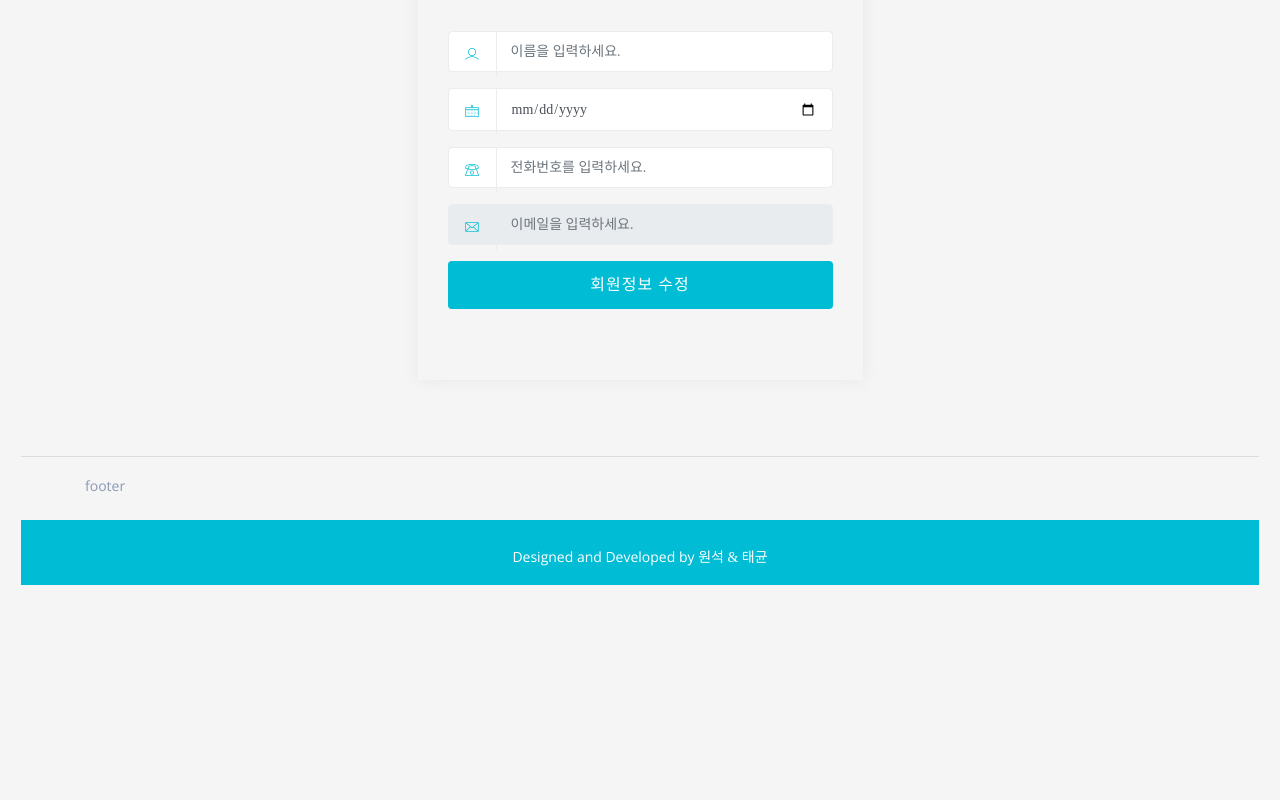
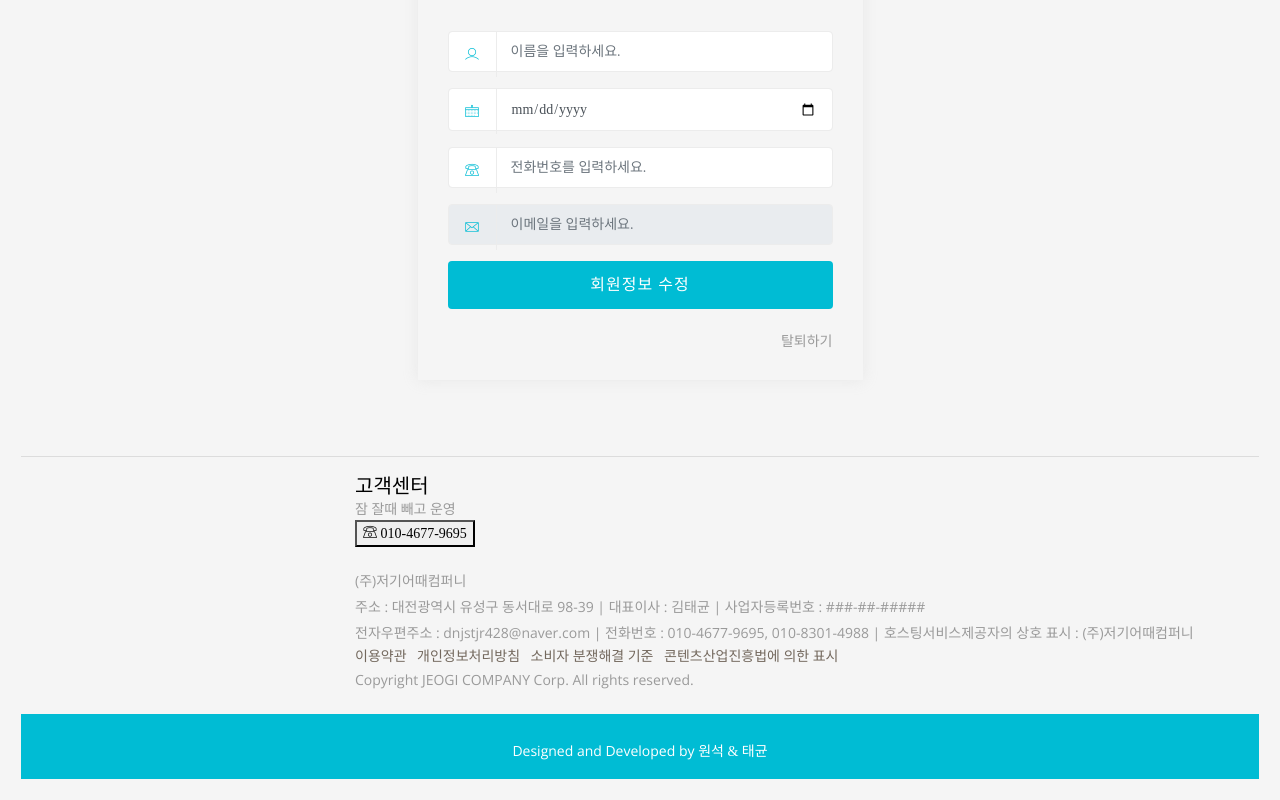
Before and after one commit to jeogi-trip/jeogi-frontend, a Vue app: page /mypage in a window 1280 px wide. Shown: the part 593-1393 px from the top of the page. Before the commit the page ends 1199 px from the top, so only its background shows below. Built offline with nearby package versions, Linux system fonts and the light colour scheme; no server answers; sample sign-in values are in the browser's storage; a web font is replaced by a local one.

Commit message:
Feat: 마이페이지, 푸터 기능 구현

```diff
--- a/src/components/main/Search.vue
+++ b/src/components/main/Search.vue
@@ -55,7 +55,7 @@ const search = () => {
               <h2 class="head-title">여기말고 저기어때</h2>
               <p style="font-size: 20px">원하는 관광지의 카테고리를 검색하세요~</p>
               <br />
-              <p>by 최강 8팀 원석 태균</p>
+              <p>by 최강 1팀 원석 태균</p>
               <div class="job-search-form">
                 <form @submit.prevent="search">
                   <div class="row justify-content-center">
--- a/src/views/Footer.vue
+++ b/src/views/Footer.vue
@@ -6,66 +6,59 @@
         <div class="row">
           <div class="col-lg-3 col-md-3 col-xs-12">
             <div class="widget">
-              <div class="footer-logo"></div>
-              <div class="textwidget">
-                <p>footer</p>
+              <div class="textwidget"></div>
+            </div>
+          </div>
+          <footer class="css-9qom1h">
+            <div class="css-1fgyqqx">
+              <div class="css-c0kwb1">
+                <div class="css-1vuxzqq">
+                  <p class="css-1gnon5j" style="font-family: 'neon'; color: black; font-size: 20px">고객센터</p>
+                  <div class="css-19umuyy">
+                    <span class="css-nmy3yi">잠 잘때 빼고 운영</span>
+                    <div class="css-n975cn">
+                      <div class="css-knq94i">
+                        <button class="gc-box-button css-a1gmol" type="button">
+                          <span class="css-12z0wuy"></span><span><i class="lni-phone"></i> 010-4677-9695</span>
+                        </button>
+                        <br />
+                      </div>
+                    </div>
+                  </div>
+                </div>
+              </div>
+              <br />
+              <div class="css-e4bi2j">
+                <div class="css-3vdfrz">
+                  <div>
+                    <p class="css-1k8ervc">(주)저기어때컴퍼니</p>
+                    <p class="css-1k8ervc">
+                      주소 : 대전광역시 유성구 동서대로 98-39 | 대표이사 : 김태균 | 사업자등록번호 : ###-##-#####
+                    </p>
+                    <p class="css-1k8ervc">
+                      전자우편주소 : dnjstjr428@naver.com | 전화번호 : 010-4677-9695, 010-8301-4988 |
+                      호스팅서비스제공자의 상호 표시 : (주)저기어때컴퍼니
+                    </p>
+                  </div>
+                  <div class="css-qy85o2">
+                    <div class="css-1n7awt3">
+                      <a role="link" aria-disabled="false" target="_blank" class="css-c7u1xc" href="#"
+                        ><span>이용약관&nbsp;&nbsp;&nbsp;</span></a
+                      ><a role="link" aria-disabled="false" target="_blank" class="css-1y4w1hc" href="#"
+                        ><span>개인정보처리방침&nbsp;&nbsp;&nbsp;</span></a
+                      >
+                      <a role="link" aria-disabled="false" target="_blank" class="css-c7u1xc" href="#"
+                        ><span>소비자 분쟁해결 기준&nbsp;&nbsp;&nbsp;</span></a
+                      ><a role="link" aria-disabled="false" target="_blank" class="css-c7u1xc" href="#"
+                        ><span>콘텐츠산업진흥법에 의한 표시</span></a
+                      >
+                    </div>
+                  </div>
+                </div>
+                <p class="css-1k8ervc">Copyright JEOGI COMPANY Corp. All rights reserved.</p>
               </div>
             </div>
-          </div>
-          <!-- <div class="col-lg-6 col-md-4 col-xs-12">
-            <div class="widget">
-              <h3 class="block-title">Quick Links</h3>
-              <ul class="menu">
-                <li><a href="#">About Us</a></li>
-                <li><a href="#">Support</a></li>
-                <li><a href="#">License</a></li>
-                <li><a href="#">Contact</a></li>
-              </ul>
-              <ul class="menu">
-                <li><a href="#">Terms &amp; Conditions</a></li>
-                <li><a href="#">Privacy</a></li>
-                <li><a href="#">Refferal Terms</a></li>
-                <li><a href="#">Product License</a></li>
-              </ul>
-            </div>
-          </div> -->
-          <!-- <div class="col-lg-3 col-md-4 col-xs-12">
-            <div class="widget">
-              <h3 class="block-title">Subscribe Now</h3>
-              <p>Sed consequat sapien faus quam bibendum convallis.</p>
-              <form method="post" id="subscribe-form" name="subscribe-form" class="validate">
-                <div class="form-group is-empty">
-                  <input
-                    type="email"
-                    value=""
-                    name="Email"
-                    class="form-control"
-                    id="EMAIL"
-                    placeholder="Enter Email..."
-                    required=""
-                  />
-                  <button type="submit" name="subscribe" id="subscribes" class="btn btn-common sub-btn">
-                    <i class="lni-envelope"></i>
-                  </button>
-                  <div class="clearfix"></div>
-                </div>
-              </form>
-              <ul class="mt-3 footer-social">
-                <li>
-                  <a class="facebook" href="#"><i class="lni-facebook-filled"></i></a>
-                </li>
-                <li>
-                  <a class="twitter" href="#"><i class="lni-twitter-filled"></i></a>
-                </li>
-                <li>
-                  <a class="linkedin" href="#"><i class="lni-linkedin-fill"></i></a>
-                </li>
-                <li>
-                  <a class="google-plus" href="#"><i class="lni-google-plus"></i></a>
-                </li>
-              </ul>
-            </div>
-          </div> -->
+          </footer>
         </div>
       </div>
     </section>
@@ -79,7 +72,7 @@
             <div class="site-info text-center">
               <p>
                 Designed and Developed by
-                <a href="https://uideck.com" rel="nofollow">원석 & 태균</a>
+                <a href="" rel="nofollow">원석 & 태균</a>
               </p>
             </div>
           </div>
--- a/src/views/Login.vue
+++ b/src/views/Login.vue
@@ -18,7 +18,8 @@ const signIn = async () => {
       auto: true,
     });
     authStore.login(userId.value);
-    router.replace("/");
+    await router.replace("/");
+    window.location.reload(); // 페이지 새로고침
   } catch (error) {
     alert("로그인 실패: " + error.message);
   }
--- a/src/views/Mypage.vue
+++ b/src/views/Mypage.vue
@@ -6,6 +6,7 @@ import { useRouter } from "vue-router";
 const router = useRouter();
 const userId = ref(localStorage.getItem("userId") || "");
 const password = ref("");
+const confirmPassword = ref("");
 const email = ref("");
 const name = ref("");
 const phone = ref("");
@@ -21,12 +22,11 @@ const fetchUserInfo = async () => {
     const response = await axios.get(`http://localhost/api/user/${userId.value}`);
     const userInfo = response.data;
     console.log(userInfo);
-    email.value = userInfo.email || ""; // 이메일 값이 없으면 빈 문자열로 설정
+    email.value = userInfo.email || "";
     name.value = userInfo.name;
     phone.value = userInfo.phone;
-    birth.value = userInfo.birth; // 서버에서 'YYYY-MM-DD' 형식으로 반환되어야 합니다.
+    birth.value = userInfo.birth;
 
-    // 이메일이 없는 경우 fetchUserInfo2 호출
     if (!email.value) {
       await fetchUserInfo2();
     }
@@ -46,7 +46,6 @@ const fetchUserInfo2 = async () => {
     const users = response.data;
     console.log(users);
 
-    // 배열인지 확인
     if (Array.isArray(users)) {
       const user = users.find((u) => u.userId === userId.value);
       if (user) {
@@ -62,8 +61,17 @@ const fetchUserInfo2 = async () => {
   }
 };
 
-// 사용자 정보 수정 함수
 const updateUser = async () => {
+  if (!password.value) {
+    alert("비밀번호를 입력해 주세요.");
+    return;
+  }
+
+  if (password.value !== confirmPassword.value) {
+    alert("비밀번호가 일치하지 않습니다.");
+    return;
+  }
+
   try {
     console.log({
       userId: userId.value,
@@ -83,10 +91,34 @@ const updateUser = async () => {
       birth: birth.value,
     });
     alert("회원 정보가 성공적으로 수정되었습니다.");
-    // 수정 성공 후 필요한 로직 추가(예: 페이지 리다이렉션)
+    await router.push("/"); // router.push가 완료된 후에 새로고침을 수행합니다.
+    window.location.reload(); // 페이지 새로고침
   } catch (error) {
     console.error("회원 정보 수정에 실패했습니다.", error);
     alert("회원 정보 수정에 실패했습니다.");
+  }
+};
+
+const deleteUser = async () => {
+  if (!userId.value) {
+    alert("유효한 사용자 ID가 필요합니다.");
+    return;
+  }
+
+  const confirmDeletion = confirm("정말로 탈퇴하시겠습니까?");
+  if (!confirmDeletion) {
+    return;
+  }
+
+  try {
+    await axios.delete(`http://localhost/api/user/${userId.value}`);
+    console.log(userId.value);
+    alert("회원 탈퇴가 성공적으로 처리되었습니다.");
+    // 탈퇴 성공 후, 메인 페이지로 리다이렉션합니다.
+    window.location.href = "/";
+  } catch (error) {
+    console.error("회원 탈퇴에 실패했습니다.", error);
+    alert("회원 탈퇴에 실패했습니다.");
   }
 };
 
@@ -137,7 +169,7 @@ onMounted(fetchUserInfo);
               <div class="form-group">
                 <div class="input-icon">
                   <i class="lni-lock"></i>
-                  <input type="password" class="form-control" placeholder="비밀번호 확인!" />
+                  <input type="password" class="form-control" placeholder="비밀번호 확인!" v-model="confirmPassword" />
                 </div>
               </div>
               <br />
@@ -180,6 +212,7 @@ onMounted(fetchUserInfo);
               </div>
 
               <button class="btn btn-common log-btn">회원정보 수정</button>
+              <p style="float: right; cursor: pointer; font-family: 'neon'" @click="deleteUser">탈퇴하기</p>
             </form>
             <br />
           </div>
```
